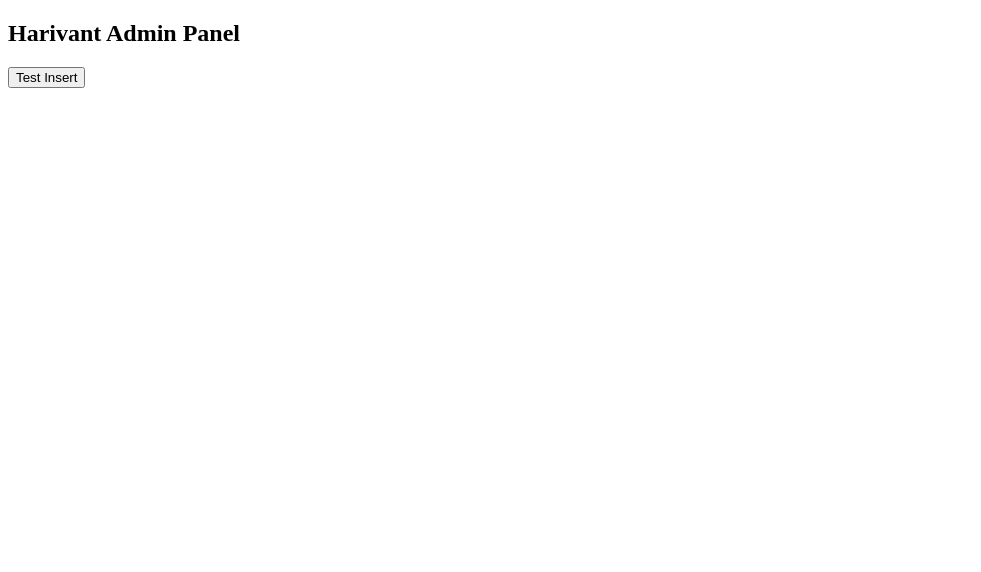
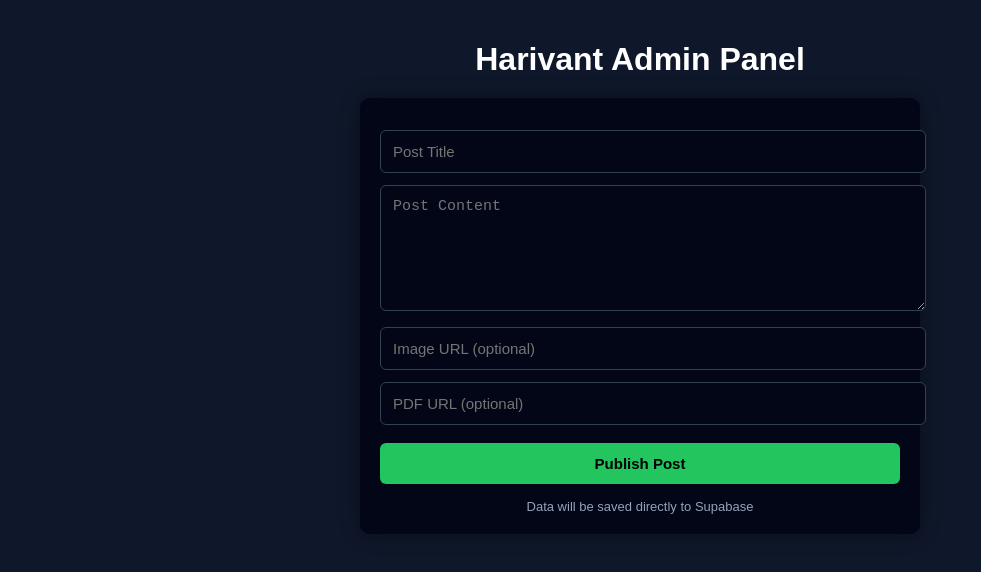
Before and after one commit to Viraya77-cyber/netlify-secure-cms, a plain HTML site: page static/admin/index.html in a window 1280 px wide. Shown: the whole page, without its empty margins (0-981 px from the left). Drawn offline with nearby package versions, Linux system fonts and the light colour scheme.

Commit message:
Update index.html

```diff
--- a/static/admin/index.html
+++ b/static/admin/index.html
@@ -1,40 +1,133 @@
 <!DOCTYPE html>
-<html>
+<html lang="en">
 <head>
-  <meta charset="UTF-8" />
+  <meta charset="UTF-8">
   <title>Harivant Admin Panel</title>
+  <meta name="viewport" content="width=device-width, initial-scale=1.0">
+
+  <style>
+    body {
+      margin: 0;
+      font-family: Arial, sans-serif;
+      background: #0f172a;
+      color: #ffffff;
+      padding: 20px;
+    }
+
+    h1 {
+      text-align: center;
+      margin-bottom: 20px;
+    }
+
+    .container {
+      max-width: 520px;
+      margin: auto;
+      background: #020617;
+      padding: 20px;
+      border-radius: 10px;
+      box-shadow: 0 0 20px rgba(0,0,0,0.4);
+    }
+
+    input, textarea, button {
+      width: 100%;
+      margin-top: 12px;
+      padding: 12px;
+      font-size: 15px;
+      border-radius: 6px;
+      border: none;
+    }
+
+    input, textarea {
+      background: #020617;
+      color: #fff;
+      border: 1px solid #334155;
+    }
+
+    textarea {
+      min-height: 100px;
+      resize: vertical;
+    }
+
+    button {
+      background: #22c55e;
+      color: #000;
+      font-weight: bold;
+      cursor: pointer;
+      margin-top: 18px;
+    }
+
+    button:hover {
+      background: #16a34a;
+    }
+
+    .note {
+      margin-top: 15px;
+      font-size: 13px;
+      color: #94a3b8;
+      text-align: center;
+    }
+  </style>
 </head>
 <body>
 
-<h2>Harivant Admin Panel</h2>
-<button onclick="testInsert()">Test Insert</button>
+  <h1>Harivant Admin Panel</h1>
 
+  <div class="container">
+    <input id="title" placeholder="Post Title">
+    <textarea id="content" placeholder="Post Content"></textarea>
+    <input id="image" placeholder="Image URL (optional)">
+    <input id="pdf" placeholder="PDF URL (optional)">
+
+    <button onclick="insertPost()">Publish Post</button>
+
+    <div class="note">
+      Data will be saved directly to Supabase
+    </div>
+  </div>
+
+  <!-- Supabase JS -->
   <script src="https://unpkg.com/@supabase/supabase-js@2"></script>
+
   <script>
-  const supabaseUrl = "SUPABASE_URL_HERE";
-  const supabaseKey = "SUPABASE_ANON_KEY_HERE";
+    // ✅ SUPABASE CONFIG (ALREADY SET)
+    const supabaseUrl = "https://qjzvkdfidjsaykcnhigi.supabase.co";
+    const supabaseKey = "eyJhbGciOiJIUzI1NiIsInR5cCI6IkpXVCJ9.eyJpc3MiOiJzdXBhYmFzZSIsInJlZiI6InFqenZrZGZpZGpzYXlrY25oaWdpIiwicm9sZSI6ImFub24iLCJpYXQiOjE3NjU5Mzg4MDMsImV4cCI6MjA4MTUxNDgwM30.aH0oU7wnQ6C5jIKtBvN6Dv_p1kppQsogYLNXgqLekB8";
 
     const supabase = supabase.createClient(
       supabaseUrl,
       supabaseKey
     );
 
-  async function testInsert() {
-    const { data, error } = await supabase
+    async function insertPost() {
+      const title = document.getElementById("title").value.trim();
+      const content = document.getElementById("content").value.trim();
+      const image = document.getElementById("image").value.trim();
+      const pdf = document.getElementById("pdf").value.trim();
+
+      if (!title || !content) {
+        alert("Title and Content are required");
+        return;
+      }
+
+      const { error } = await supabase
         .from("pages")
         .insert([
           {
-          title: "First Admin Post",
-          content: "Connected successfully",
-          image_url: "",
-          pdf_url: ""
+            title: title,
+            content: content,
+            image_url: image,
+            pdf_url: pdf
           }
         ]);
 
       if (error) {
         alert("ERROR: " + error.message);
       } else {
-      alert("DATA INSERTED SUCCESSFULLY");
+        alert("POST ADDED SUCCESSFULLY");
+        document.getElementById("title").value = "";
+        document.getElementById("content").value = "";
+        document.getElementById("image").value = "";
+        document.getElementById("pdf").value = "";
       }
     }
   </script>
```
Lines whose indentation alone changed are shown as unchanged.
